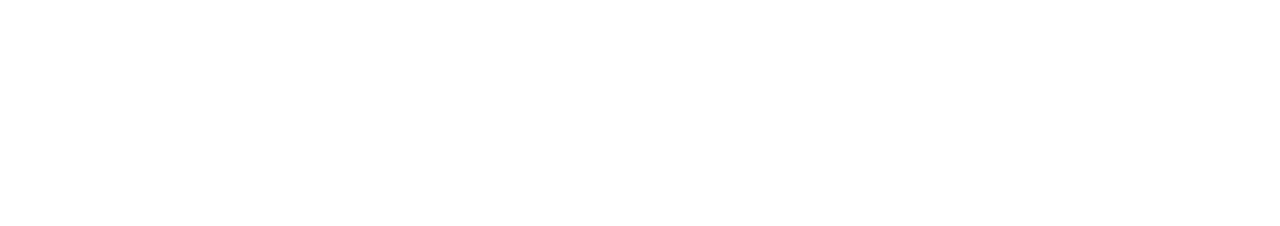
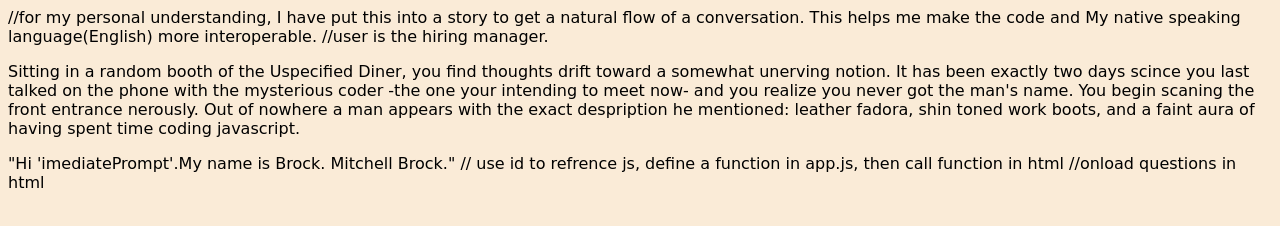
Before and after one commit to nerdbetter/about_me-1, a plain HTML site: page index.html in a window 1280 px wide. Drawn offline with Linux system fonts and the light colour scheme.

Commit message:
git mistake

```diff
--- a/app.js
+++ b/app.js
@@ -1,3 +1,21 @@
 'use strict';
 
-console.log("Loaded app.js")
+console.log('Loaded app.js');
+var userName = prompt('Type in your name');
+
+if (userName === null);
+{
+  alert('If you don\'t tell me your name, I will not know how to address you');
+  prompt(userName);
+}
+else
+{
+alert('Hi,'+' '+userName);
+}
+
+//use listor matrix to store expected answers
+// write if else in a function or loop
+//console log prints to console not browser
+//could use a do while loop to prompt user imput and then use that to continue in loop
+//poke user answer back into page using git id
+//for every question a variable to hold a value and value
--- a/index.html
+++ b/index.html
@@ -1,9 +1,21 @@
 <!DOCTYPE html>
 <html>
-<head>
+  <head>
    <title>About Me (Mitchell)</title>
- </head>
+   <link href="styles.css" rel="stylesheet" />
+  </head>
+  //for my personal understanding, I have put this into a story to get a natural flow of a conversation. This helps me make the code and My native speaking language(English) more interoperable.
+  //user is the hiring manager.
+  <body>
+   <p>Sitting in a random booth of the Uspecified Diner, you find thoughts drift toward a somewhat unerving notion.
+     It has been exactly two days scince you last talked on the phone with the mysterious coder -the one your intending to meet now- and you realize you never got the man's name.
+   You begin scaning the front entrance nerously. Out of nowhere a man appears with the exact despription he mentioned: leather fadora, shin toned work boots,
+   and a faint aura of having spent time coding javascript.</p>
+   <p1>"Hi 'imediatePrompt'.My name is Brock. Mitchell Brock."<p1>
 
- <body>
-</body>
+
+<script src="app.js"></script>
+  </body>
 </html>
+// use id to refrence js, define a function in app.js, then call function in html
+//onload questions in html
--- a/styles.css
+++ b/styles.css
@@ -1,3 +1,5 @@
 body{
-  background: gray;
+  background: AntiqueWhite;
+  font-family: cursive;
+  p {}
 }
```
